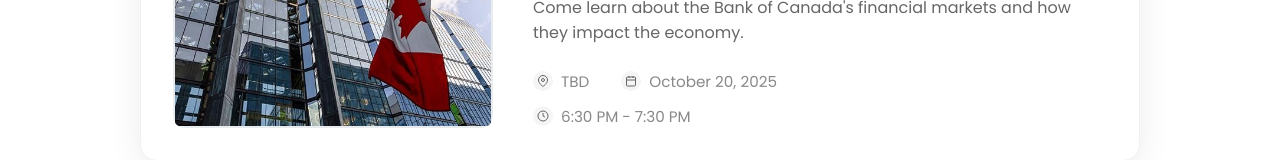
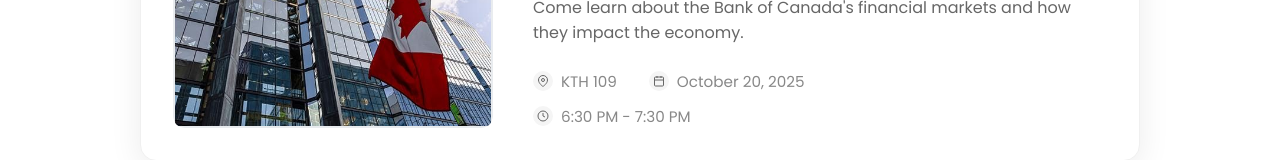
Before and after one commit to McMaster-Economics-Society/mes-website, a Next.js app: page /events in a window 1280 px wide. Shown: the part 502-662 px from the top of the page. Built offline with nearby package versions, Linux system fonts and the light colour scheme.

Commit message:
Chore: Updated BoC Info Sesh location to KTH 109

```diff
--- a/src/app/data/events-database.js
+++ b/src/app/data/events-database.js
@@ -4,7 +4,7 @@ export const allEvents = [
     title: "Bank of Canada Financial Markets Information Session",
     description:
       "Come learn about the Bank of Canada's financial markets and how they impact the economy.",
-    location: "TBD",
+    location: "KTH 109",
     date: "October 20, 2025",
     time: "6:30 PM - 7:30 PM",
     image: "/event-images/boc_info_session_event.jpg",
```
